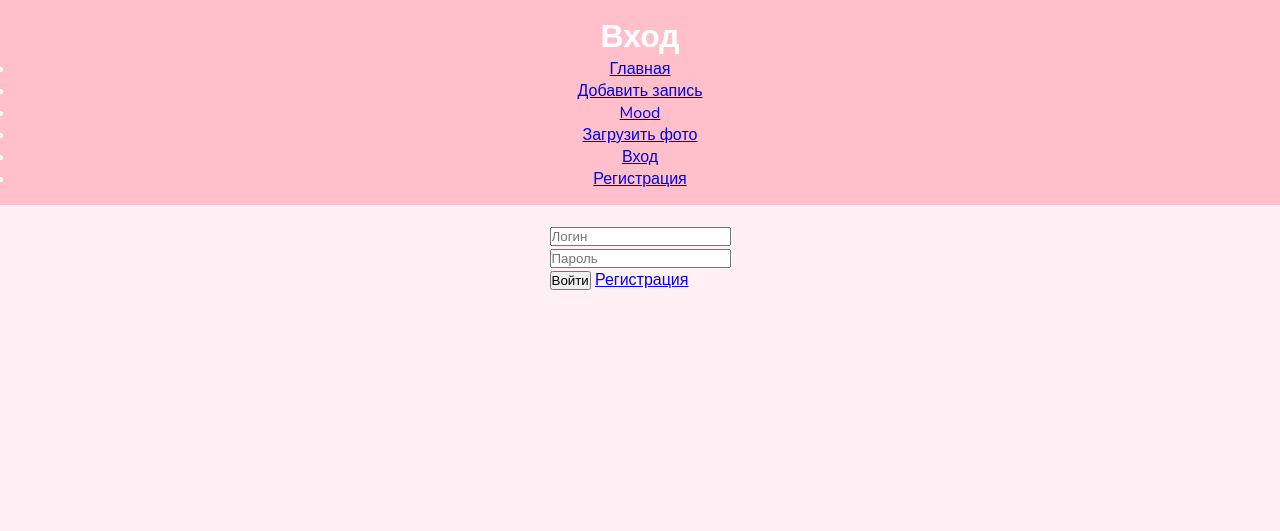
After one commit to Hortenh1x/lyole_final, a Flask app: page /auth/login in a window 1280 px wide. The commit adds this page. Shown: the top 531 px of the page. Run offline with Flask 3, Linux system fonts and the light colour scheme; parts of the project's set-up code (start-up, migrations or seed data) failed here and were passed over.

Commit message:
пофиксил кнопку регистрации, добавил форму логина, логаута и регистрации

```diff
--- a/app.py
+++ b/app.py
@@ -48,7 +48,7 @@ def create_user(username: str, email: str, password: str, role: str = DEFAULT_RO
     email = (email or "").strip().lower()
     password_hash = generate_password_hash(password)
     db.execute(
-        "INSSERT INTO users (username, email, password_hash, role) VALUES (?, ?, ?, ?)",
+        "INSERT INTO users (username, email, password_hash, role) VALUES (?, ?, ?, ?)",
         (username, email, password_hash, role)
     )
     db.commit()
@@ -57,6 +57,18 @@ def create_user(username: str, email: str, password: str, role: str = DEFAULT_RO
 def load_current_user():
     user_id = session.get("user_id")
     g.user = get_user_by_id(user_id) if user_id else None
+
+@app.before_request
+def load_logged_in_user():
+    user_id = session.get("user_id")
+
+    if user_id is None:
+        g.user = None
+    else:
+        g.user = get_db().execute(
+            "SELECT * FROM users WHERE id = ?",
+            (user_id,)
+        ).fetchone()
 
 def current_author_name() -> str:
     return g.user['username'] if g.user else 'Anonymous'
@@ -269,7 +281,7 @@ def auth_register():
         username = (request.form.get("username") or "").strip().lower()
         email = (request.form.get("email") or "").strip().lower()
         password = request.form.get("password") or ""
-        password2 = request.form.get(password2) or ""
+        password2 = request.form.get("password2") or ""
 
         if not username or not email or not password:
             flash("надо все заполнить", "warning")
@@ -296,6 +308,40 @@ def auth_register():
 
     return render_template('auth_register.html')
 
+@app.route('/auth/login', methods=["GET", "POST"])
+def auth_login():
+    if request.method == "POST":
+        username = request.form.get("username")
+        password = request.form.get("password")
+
+        db = get_db()
+        user = db.execute(
+            "SELECT * FROM users WHERE USERNAME = ?",
+            (username,)
+        ).fetchone()
+
+        if user is None:
+            flash("Пользователь не найден", "danger")
+            return redirect(url_for("auth_login"))
+
+        if not check_password_hash(user["password_hash"], password):
+            flash("Неверный пароль", "danger")
+            return redirect(url_for("auth_login"))
+
+        #если вошел
+        session.clear()
+        session["user_id"] = user['id']
+        flash("Вход в аккаунт " + user["username"] + " выполнен", "succes")
+        return redirect(url_for("index"))
+
+    return render_template("auth_login.html")
+
+@app.route("/auth/logout")
+def auth_logout():
+    session.clear()
+    flash("Вы вышли из аккаунта", "info")
+    return redirect(url_for("index"))
+
 @app.route('/db_permission_check')
 def db_permission_check():
     db_path = os.path.join(os.path.dirname(__file__), 'instance', 'lyole.db')
--- /dev/null
+++ b/templates/auth_login.html
@@ -0,0 +1,16 @@
+{% extends "base.html" %}
+
+{% block title %}Вход{% endblock %}
+
+{% block header %}
+<h1>Вход</h1>
+{% endblock %}
+
+{% block content %}
+<form method="post" class="form-control">
+    <input type="text" name="username" placeholder="Логин" class="form-control"><br>
+    <input type="password" name="password" placeholder="Пароль" class="form-control"><br>
+    <button class="btn btn-primary" type="submit">Войти</button>
+    <a href="{{ url_for('auth_register') }}" class="nav-link">Регистрация</a>
+</form>
+{% endblock %}
--- a/templates/auth_register.html
+++ b/templates/auth_register.html
@@ -3,15 +3,15 @@
 {% block title %}Регистрация{%  endblock %}
 
 {% block header %}
-    <h1>Регистрация</h1>
+<h1>Регистрация</h1>
 {% endblock %}
 
 {% block content %}
-    <from method="post" action="{{ url_for('auth_register') }}" class="form-block" style="max-width: 420px; width: 100%;">
+    <form method="post" action="{{ url_for('auth_register') }}" class="form-block" style="max-width: 420px; width: 100%;">
         <input id="username" name="username" type="text" placeholder="Логин" required class="form-control" autocomplete="username"><br>
         <input id="email" name="email" type="email" placeholder="Email" required class="form-control" autocomplete="email"><br>
         <input id="password" name="password" type="password" placeholder="Пароль" required class="form-control" autocomplete="new-password"><br>
         <input id="password2" name="password2" type="password" placeholder="Повтори пароль" required class="form-control" autocomplete="new-password"><br>
-        <button type="submit" class="btn btn-primary">Зарегистрироваться</button>
+        <button class="btn btn-success" type="submit">Зарегистрироваться</button>
     </from>
 {% endblock %}
--- a/templates/base.html
+++ b/templates/base.html
@@ -55,6 +55,13 @@
                 <li><a href="{{ url_for('letters') }}" class="nav-link px-2 link-dark">Добавить запись</a></li>
                 <li><a href="{{ url_for('mood') }}" class="nav-link px-2 link-dark">Mood</a></li>
                 <li><a href="{{ url_for('photos') }}" class="nav-link px-2 link-dark">Загрузить фото</a></li>
+
+                {% if g.user %}
+                    <li><a href="{{ url_for('auth_logout') }}" class="nav-link px-2 link-dark">Выйти ({{ g.user['username'] }})</a></li>
+                {% else %}
+                    <li><a href="{{ url_for('auth_login') }}" class="nav-link px-2 link-dark">Вход</a></li>
+                    <li><a href="{{ url_for('auth_register') }}" class="nav-link px-2 link-dark">Регистрация</a></li>
+                {% endif %}
             </ul>
         </header>
 
```
